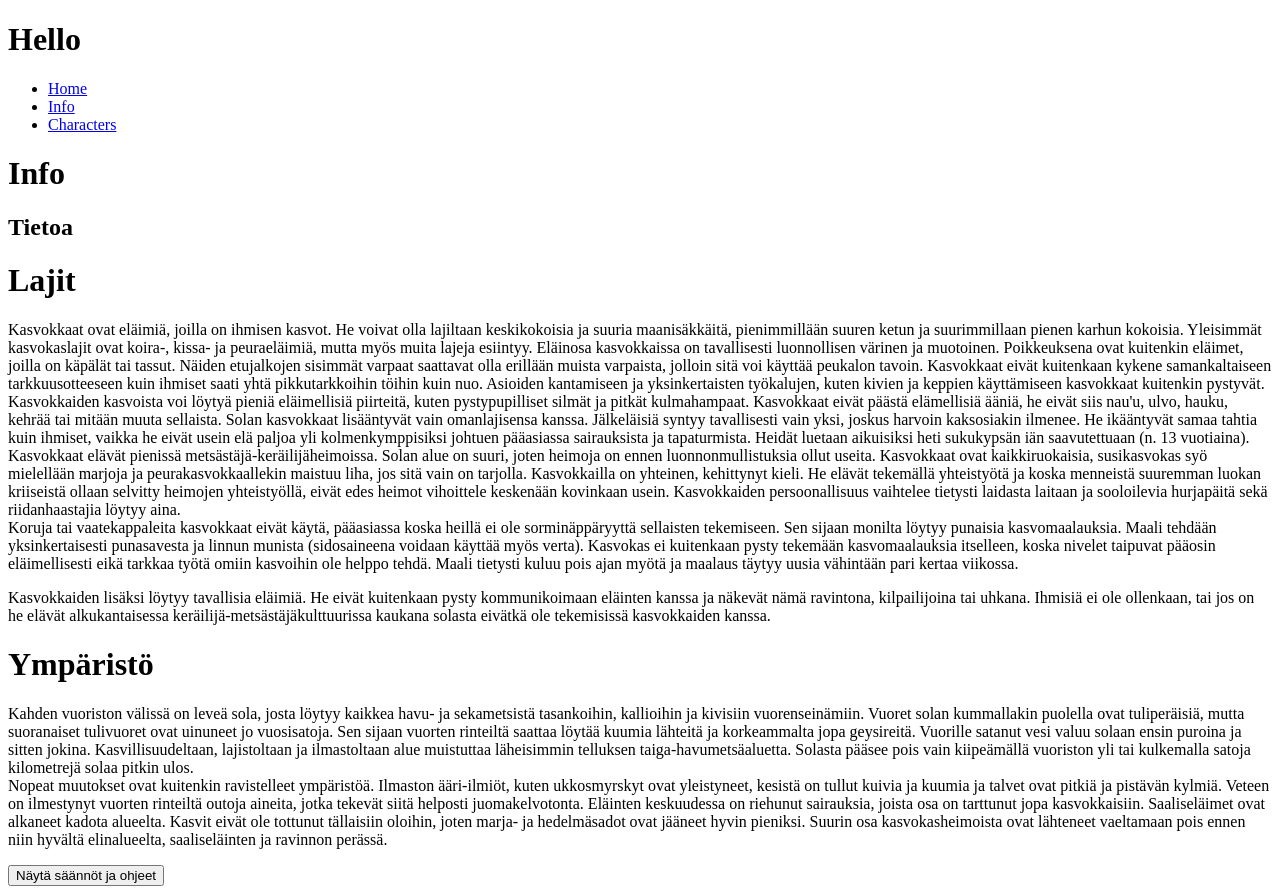
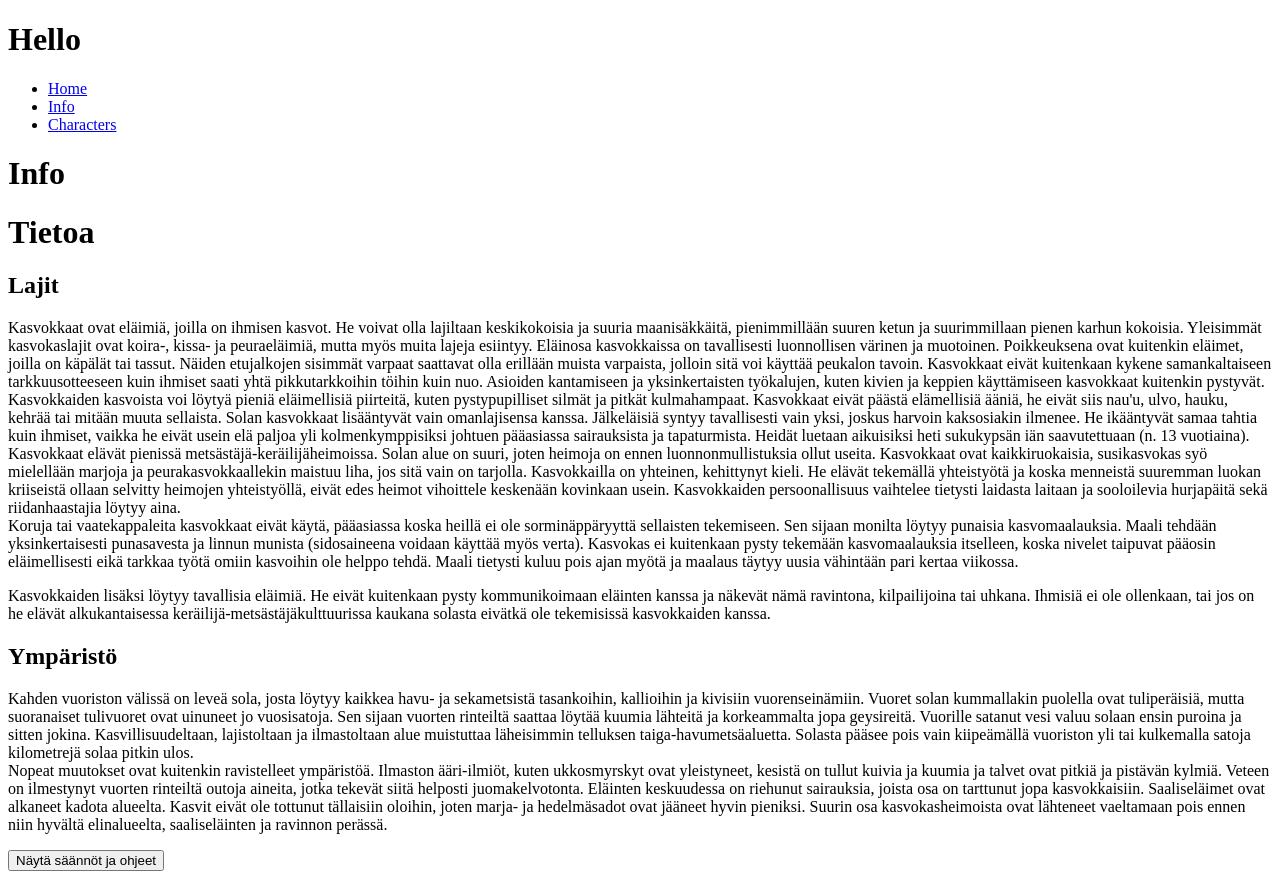
Before and after one commit to Vampuuri/Saastunut-comic, an Angular app in the folder frontend/: page /info in a window 1280 px wide. Built offline with nearby package versions, Linux system fonts and the light colour scheme.

Commit message:
Info: slight modifications

```diff
--- a/frontend/src/app/info/info.component.html
+++ b/frontend/src/app/info/info.component.html
@@ -1,9 +1,9 @@
 <h1>Info</h1>
 
 <div>
-    <h2>Tietoa</h2>
+    <h1>Tietoa</h1>
 
-      <h1>Lajit</h1>
+      <h2>Lajit</h2>
 
       <p>Kasvokkaat ovat eläimiä, joilla on ihmisen kasvot. He voivat olla lajiltaan keskikokoisia ja suuria maanisäkkäitä, pienimmillään suuren ketun ja suurimmillaan pienen karhun kokoisia. Yleisimmät kasvokaslajit ovat koira-, kissa- ja peuraeläimiä, mutta myös muita lajeja esiintyy. Eläinosa kasvokkaissa on tavallisesti luonnollisen värinen ja muotoinen. Poikkeuksena ovat kuitenkin eläimet, joilla on käpälät tai tassut. Näiden etujalkojen sisimmät varpaat saattavat olla erillään muista varpaista, jolloin sitä voi käyttää peukalon tavoin. Kasvokkaat eivät kuitenkaan kykene samankaltaiseen tarkkuusotteeseen kuin ihmiset saati yhtä pikkutarkkoihin töihin kuin nuo. Asioiden kantamiseen ja yksinkertaisten työkalujen, kuten kivien ja keppien käyttämiseen kasvokkaat kuitenkin pystyvät. Kasvokkaiden kasvoista voi löytyä pieniä eläimellisiä piirteitä, kuten pystypupilliset silmät ja pitkät kulmahampaat. Kasvokkaat eivät päästä elämellisiä ääniä, he eivät siis nau'u, ulvo, hauku, kehrää tai mitään muuta sellaista. Solan kasvokkaat lisääntyvät vain omanlajisensa kanssa. Jälkeläisiä syntyy tavallisesti vain yksi, joskus harvoin kaksosiakin ilmenee. He ikääntyvät samaa tahtia kuin ihmiset, vaikka he eivät usein elä paljoa yli kolmenkymppisiksi johtuen pääasiassa sairauksista ja tapaturmista. Heidät luetaan aikuisiksi heti sukukypsän iän saavutettuaan (n. 13 vuotiaina).
         <br>Kasvokkaat elävät pienissä metsästäjä-keräilijäheimoissa. Solan alue on suuri, joten heimoja on ennen luonnonmullistuksia ollut useita. Kasvokkaat ovat kaikkiruokaisia, susikasvokas syö mielellään marjoja ja peurakasvokkaallekin maistuu liha, jos sitä vain on tarjolla. Kasvokkailla on yhteinen, kehittynyt kieli. He elävät tekemällä yhteistyötä ja koska menneistä suuremman luokan kriiseistä ollaan selvitty heimojen yhteistyöllä, eivät edes heimot vihoittele keskenään kovinkaan usein. Kasvokkaiden persoonallisuus vaihtelee tietysti laidasta laitaan ja sooloilevia hurjapäitä sekä riidanhaastajia löytyy aina.
@@ -11,7 +11,7 @@
 
       <p>Kasvokkaiden lisäksi löytyy tavallisia eläimiä. He eivät kuitenkaan pysty kommunikoimaan eläinten kanssa ja näkevät nämä ravintona, kilpailijoina tai uhkana. Ihmisiä ei ole ollenkaan, tai jos on he elävät alkukantaisessa keräilijä-metsästäjäkulttuurissa kaukana solasta eivätkä ole tekemisissä kasvokkaiden kanssa.</p>
 
-      <h1>Ympäristö</h1>
+      <h2>Ympäristö</h2>
 
       <p>Kahden vuoriston välissä on leveä sola, josta löytyy kaikkea havu- ja sekametsistä tasankoihin, kallioihin ja kivisiin vuorenseinämiin. Vuoret solan kummallakin puolella ovat tuliperäisiä, mutta suoranaiset tulivuoret ovat uinuneet jo vuosisatoja. Sen sijaan vuorten rinteiltä saattaa löytää kuumia lähteitä ja korkeammalta jopa geysireitä. Vuorille satanut vesi valuu solaan ensin puroina ja sitten jokina. Kasvillisuudeltaan, lajistoltaan ja ilmastoltaan alue muistuttaa läheisimmin telluksen taiga-havumetsäaluetta. Solasta pääsee pois vain kiipeämällä vuoriston yli tai kulkemalla satoja kilometrejä solaa pitkin ulos.
         <br>Nopeat muutokset ovat kuitenkin ravistelleet ympäristöä. Ilmaston ääri-ilmiöt, kuten ukkosmyrskyt ovat yleistyneet, kesistä on tullut kuivia ja kuumia ja talvet ovat pitkiä ja pistävän kylmiä. Veteen on ilmestynyt vuorten rinteiltä outoja aineita, jotka tekevät siitä helposti juomakelvotonta. Eläinten keskuudessa on riehunut sairauksia, joista osa on tarttunut jopa kasvokkaisiin. Saaliseläimet ovat alkaneet kadota alueelta. Kasvit eivät ole tottunut tällaisiin oloihin, joten marja- ja hedelmäsadot ovat jääneet hyvin pieniksi. Suurin osa kasvokasheimoista ovat lähteneet vaeltamaan pois ennen niin hyvältä elinalueelta, saaliseläinten ja ravinnon perässä.</p>
@@ -19,9 +19,9 @@
       <button (click)="toggleRules()">{{rulesVisible ? "Piilota säännöt ja ohjeet" : "Näytä säännöt ja ohjeet"}}</button>
 
       <span *ngIf="rulesVisible">
-        <h2>Ohjeistus</h2>
+        <h1>Ohjeistus</h1>
 
-        <h1>Säännöt</h1>
+        <h2>Säännöt</h2>
 
         <p>- Piirtoaikaa on kaksi viikkoa, lisäaikaa saa pyytäessä. Jos pyydät lisäaikaa, et saa enää hypätä vuoroasi yli.
           <br>- Jos tiedät, ettet ehdi tehdä sarjakuvasivua annetussa ajassa, ilmoita siitä mahdollisimman nopeasti, jotta vuoro siirretään seuraavalle. Jos sama piirtäjä hyppää vuoronsa monta kertaa yli, asiasta tulee sanomista.
@@ -72,6 +72,6 @@
 
         <p>Jos hakemuksessa on jotain pahasti pielessä, ylläpitäjä kyllä mainitsee siitä, jotta ehdit halutessasi korjata asian ennen piirtäjähakuajan loppumista.</p>
 
-        <p><center>Kaikki selvä? Voit lähettää hakemuksen <a href="http://saastunut.proboards.com/thread/13/piirt-haku-hakuaika-ttyy" target="_blank">foorumille</a>!</center></p>
+        <p>Kaikki selvä? Voit lähettää hakemuksen <a href="http://saastunut.proboards.com/thread/13/piirt-haku-hakuaika-ttyy" target="_blank">foorumille</a>!</p>
       </span>
 </div>
--- a/frontend/src/app/info/info.component.ts
+++ b/frontend/src/app/info/info.component.ts
@@ -15,7 +15,6 @@ export class InfoComponent implements OnInit {
   }
 
   ngOnInit(): void {
-    console.log("info")
   }
 
 }
```
